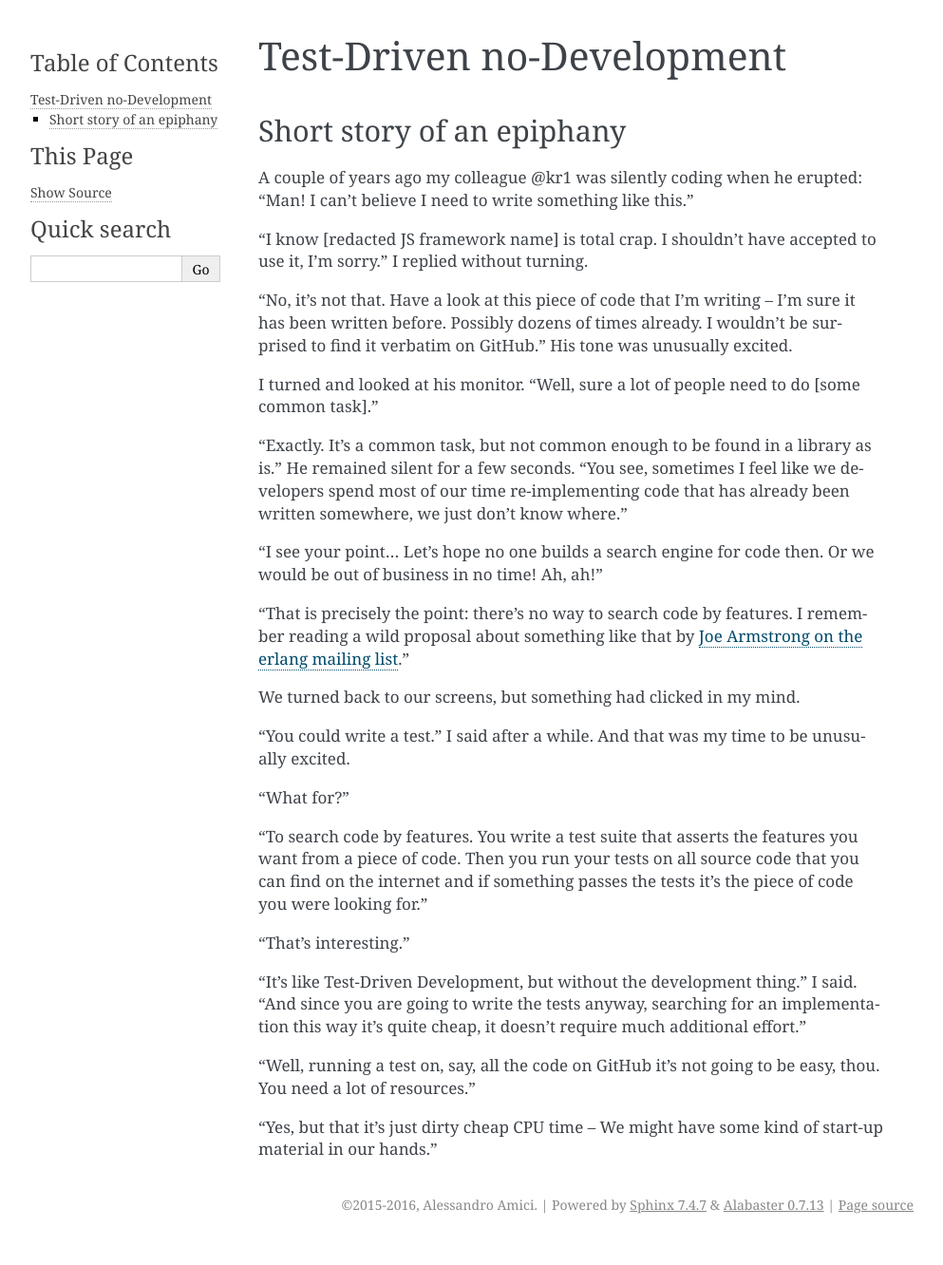
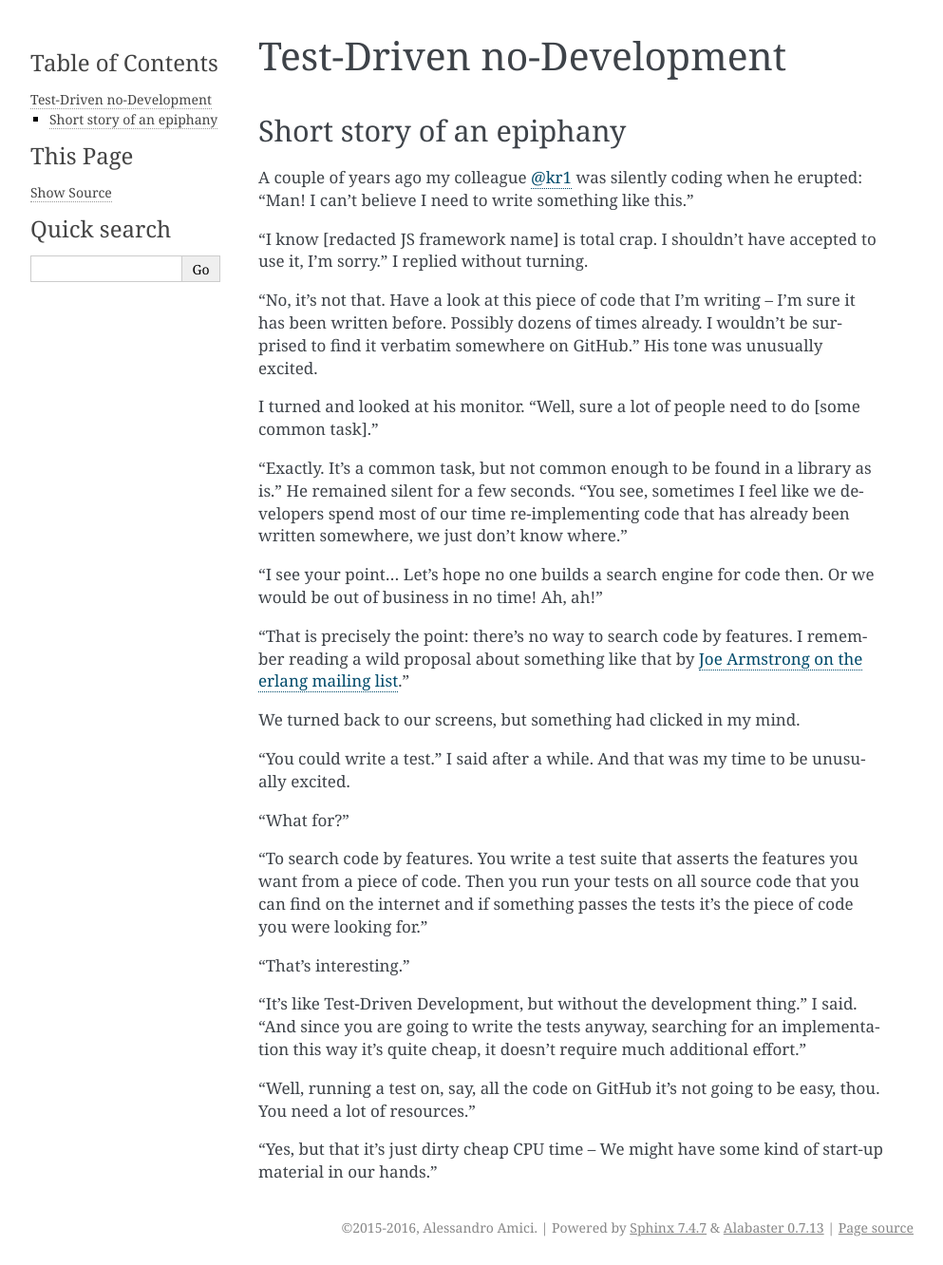
Before and after one commit to nodev-io/pytest-nodev, a Sphinx documentation site: the page built from docs/tdnd.rst, in a window 1280 px wide. Shown: the whole page at 95% size, without its empty margins (148-1141 px from the left). Built offline with Sphinx 7.4.7, drawn with Linux system fonts in a browser that asks for light colours; before the commit the page ends 1308 px from its top, so only the background shows below that.

Commit message:
Sync quote.

```diff
--- a/README.rst
+++ b/README.rst
@@ -16,8 +16,9 @@ Collects objects from all installed modules and provides them one by one as a fi
 Motivation
 ----------
 
-    "Have a look at this function that I'm writing...
-    I'm sure someone else has already written it." - `@kr1`_
+    "Have a look at this piece of code that I’m writing --
+    I’m sure it has been written before. Possibly dozens of times already.
+    I wouldn't be surprised to find it verbatim somewhere on GitHub." - `@kr1`_
 
 Every piece of functionality in a software project
 requires code that lies somewhere in the wide reusability spectrum that goes
--- a/docs/tdnd.rst
+++ b/docs/tdnd.rst
@@ -5,7 +5,7 @@ Test-Driven no-Development
 Short story of an epiphany
 ..........................
 
-A couple of years ago my colleague @kr1 was silently coding when he erupted:
+A couple of years ago my colleague `@kr1`_ was silently coding when he erupted:
 "Man! I can't believe I need to write something like this."
 
 "I know [redacted JS framework name] is total crap.
@@ -15,7 +15,7 @@ I replied without turning.
 "No, it's not that.
 Have a look at this piece of code that I'm writing --
 I'm sure it has been written before. Possibly dozens of times already.
-I wouldn't be surprised to find it verbatim on GitHub."
+I wouldn't be surprised to find it verbatim somewhere on GitHub."
 His tone was unusually excited.
 
 I turned and looked at his monitor. "Well, sure a lot of people need to do [some common task]."
```
Also changed, not shown: other parts of docs/tdnd.rst (+1 -0 lines).
